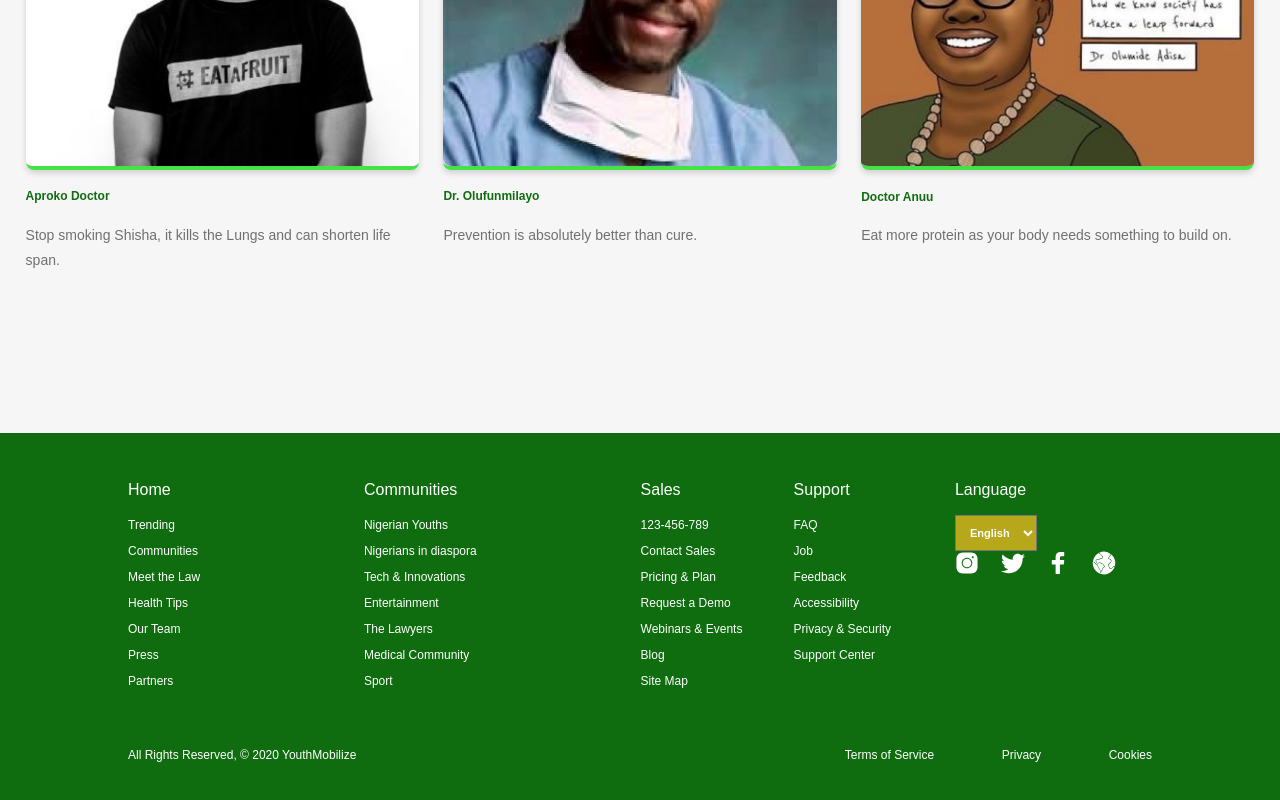
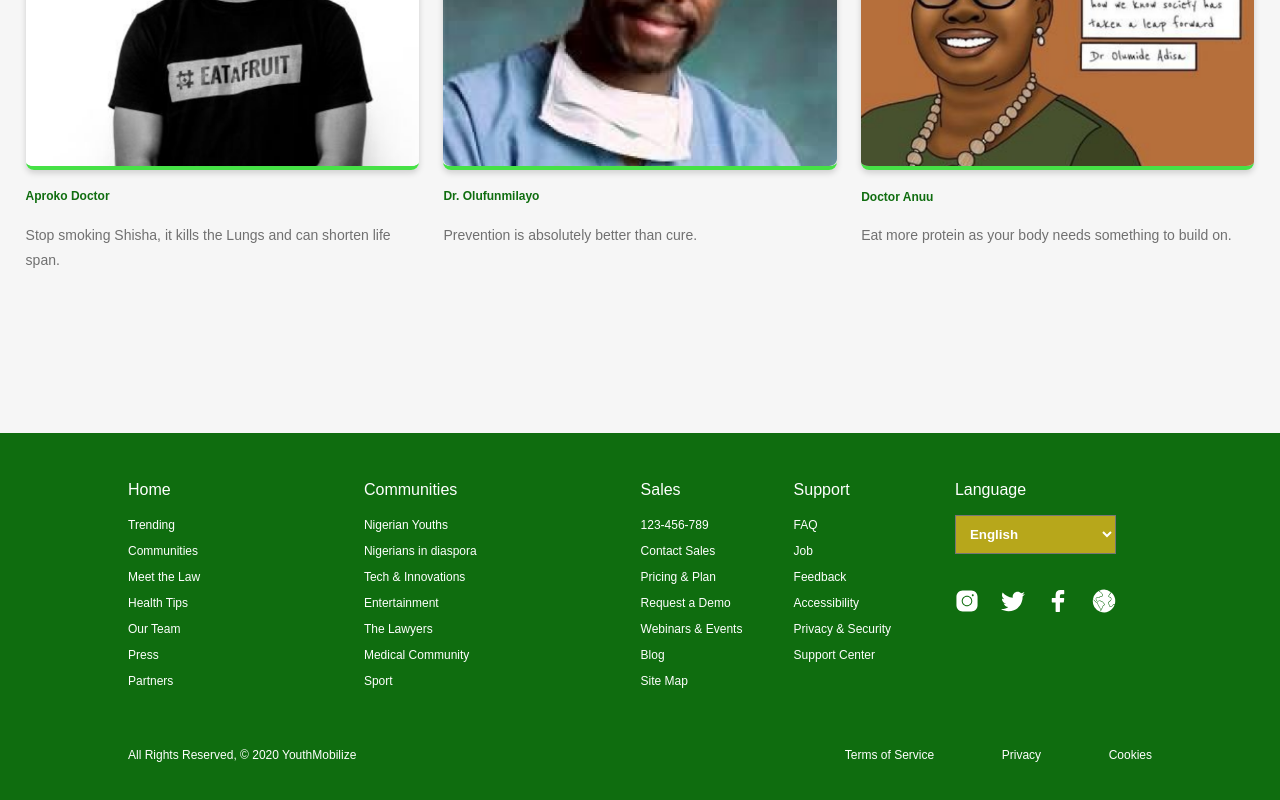
Before and after one commit to SirPm/youthMobilize, a Vue app: page / in a window 1280 px wide. Shown: the part 3785-4585 px from the top of the page. Built offline with nearby package versions, Linux system fonts and the light colour scheme.

Commit message:
footer correction

```diff
--- a/src/components/Footer.vue
+++ b/src/components/Footer.vue
@@ -118,17 +118,9 @@ export default {
                 width: 47%;
             }
 
-            .footer-lang-and-social .heading {
-                width: fit-content;
-            }
-
             .footer-lang-and-social .select-lang {
                 color: #ffffff;
                 background-color: #B7A71B;
-            }
-
-            .footer-lang-and-social .social-icons {
-                margin-bottom: 2.5rem;
             }
 
             .social-icons .social-icon {
@@ -206,12 +198,10 @@ export default {
     }
 
     .select-lang {
-        width: fit-content;
         padding: 10px;
-        font-size: 11px;
         color: #34B434;
         font-weight: bold;
-        /* margin-bottom: 35px; */
+        margin-bottom: 35px;
     }
 
     .social-icons {
@@ -229,14 +219,6 @@ export default {
 
     .earth-icon {
         display: flex;
-    }
-
-    .horizontal-rule {
-        background-color: #DCD5CB;
-        position: absolute;
-        width: 100%;
-        left: 0;
-        bottom: 6.5rem;
     }
 
     .footer-ending {
```
